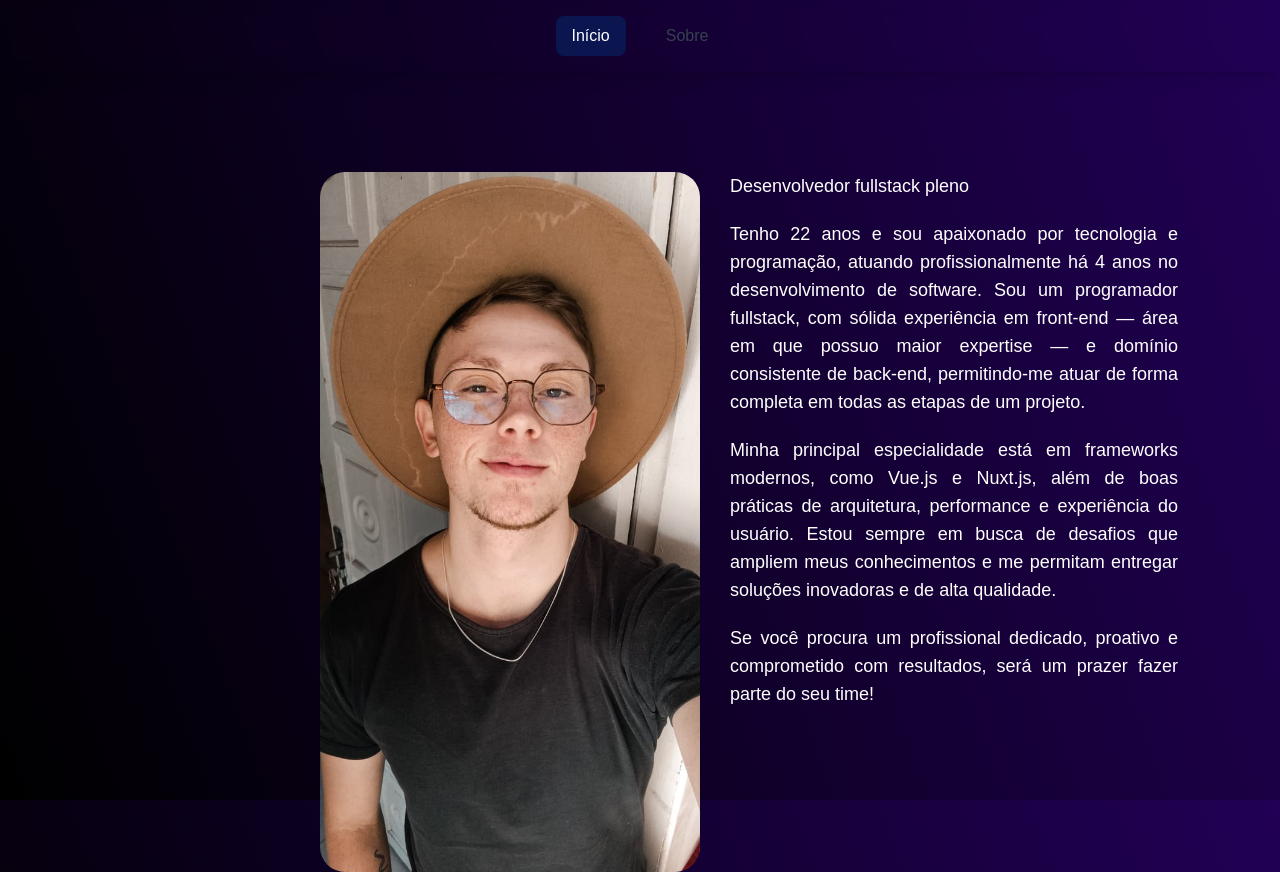
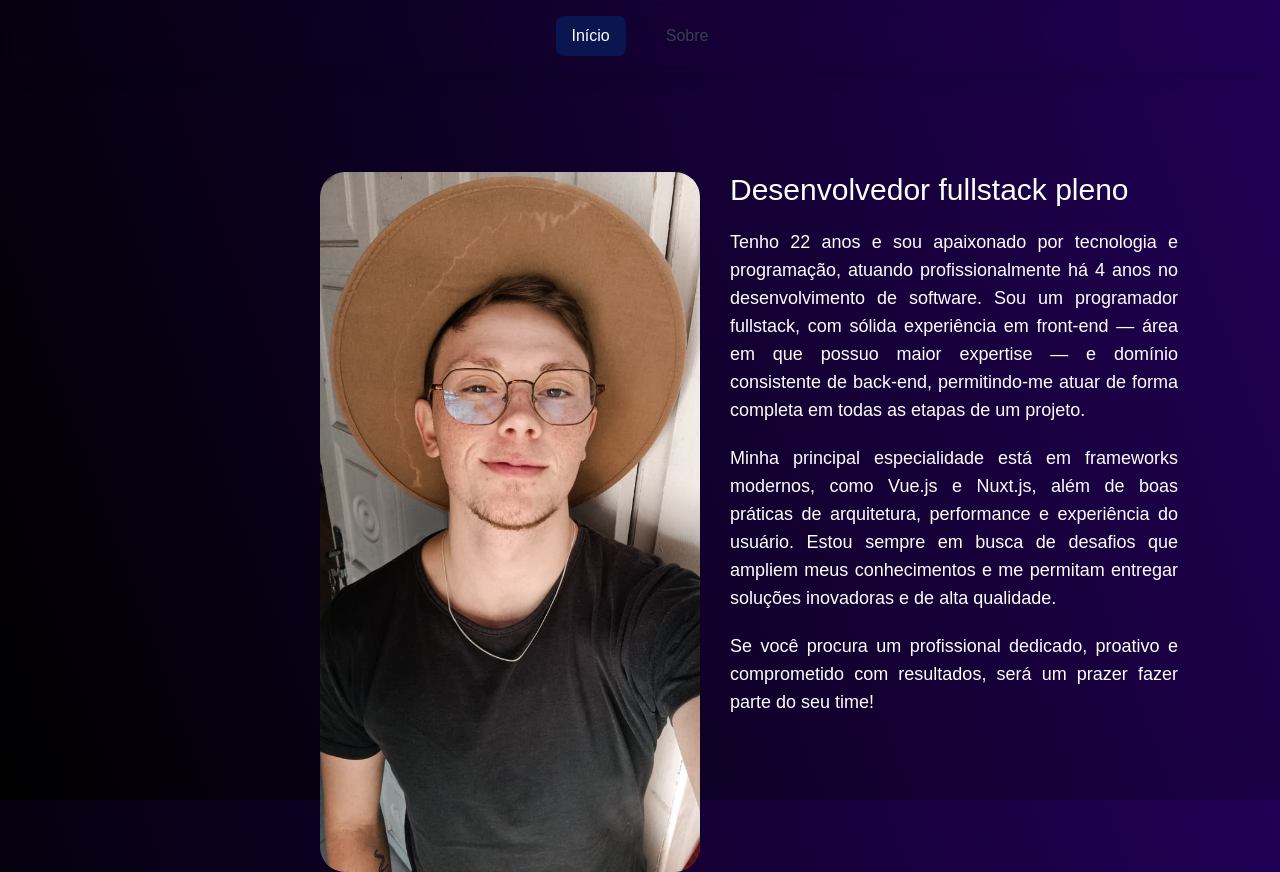
Before and after one commit to PirataZang/profissional, a Nuxt app: page / in a window 1280 px wide. Built offline with nearby package versions, Linux system fonts and the light colour scheme.

Commit message:
Ajustado o Env

```diff
--- a/app/components/Perfil.vue
+++ b/app/components/Perfil.vue
@@ -5,7 +5,7 @@
             <img class="imagePerfil" src="/images/perfil.jpg" alt="perfil" />
             <div class="flex flex-col informations">
                 <div class="textPerfil">
-                    <p class="text-lg">Desenvolvedor fullstack pleno</p>
+                    <p class="text-3xl">Desenvolvedor fullstack pleno</p>
                     <p class="text-lg">Tenho 22 anos e sou apaixonado por tecnologia e programação, atuando profissionalmente há 4 anos no desenvolvimento de software. Sou um programador fullstack, com sólida experiência em front-end — área em que possuo maior expertise — e domínio consistente de back-end, permitindo-me atuar de forma completa em todas as etapas de um projeto.</p>
                     <p class="text-lg">Minha principal especialidade está em frameworks modernos, como Vue.js e Nuxt.js, além de boas práticas de arquitetura, performance e experiência do usuário. Estou sempre em busca de desafios que ampliem meus conhecimentos e me permitam entregar soluções inovadoras e de alta qualidade.</p>
                     <p class="text-lg">Se você procura um profissional dedicado, proativo e comprometido com resultados, será um prazer fazer parte do seu time!</p>
@@ -14,6 +14,12 @@
         </div>
     </div>
 </template>
+
+<script>
+export default {
+    name: 'Perfil',
+}
+</script>
 
 <style lang="scss">
 .content {
--- a/nuxt.config.ts
+++ b/nuxt.config.ts
@@ -1,3 +1,5 @@
+require('dotenv').config()
+
 export default defineNuxtConfig({
     compatibilityDate: '2025-07-15',
     devtools: { enabled: false },
@@ -6,8 +8,7 @@ export default defineNuxtConfig({
 
     app: {
         baseURL: '/profissional/', // nome do repo
-        // buildAssetsDir: '/_nuxt/', // deixa padrão
-        buildAssetsDir: '/', // deixa padrão
+        buildAssetsDir: process.env.NUXT_LOCAL === 'true' ? '/_nuxt/' : '/',
     },
 
     nitro: {
--- a/package.json
+++ b/package.json
@@ -5,7 +5,7 @@
   "scripts": {
     "build": "nuxt build",
     "dev": "nuxt dev",
-    "generate": "nuxt generate",
+    "generate": "cross-env NUXT_LOCAL=false nuxt generate",
     "preview": "nuxt preview",
     "postinstall": "nuxt prepare",
     "deploy": "gh-pages -d dist"
@@ -25,6 +25,8 @@
   },
   "devDependencies": {
     "@nuxt/static": "^1.0.0",
+    "@types/node": "^24.5.1",
+    "cross-env": "^10.0.0",
     "gh-pages": "^6.3.0",
     "sass": "^1.92.1"
   }
--- a/tsconfig.json
+++ b/tsconfig.json
@@ -14,5 +14,8 @@
         {
             "path": "./.nuxt/tsconfig.node.json"
         }
-  ]
+    ],
+    "compilerOptions": {
+        "types": ["node"]
     }
+}
```
Also changed, not shown: 1 other file (tests, documents, lock files or other folders). Lines whose indentation alone changed are shown as unchanged.
